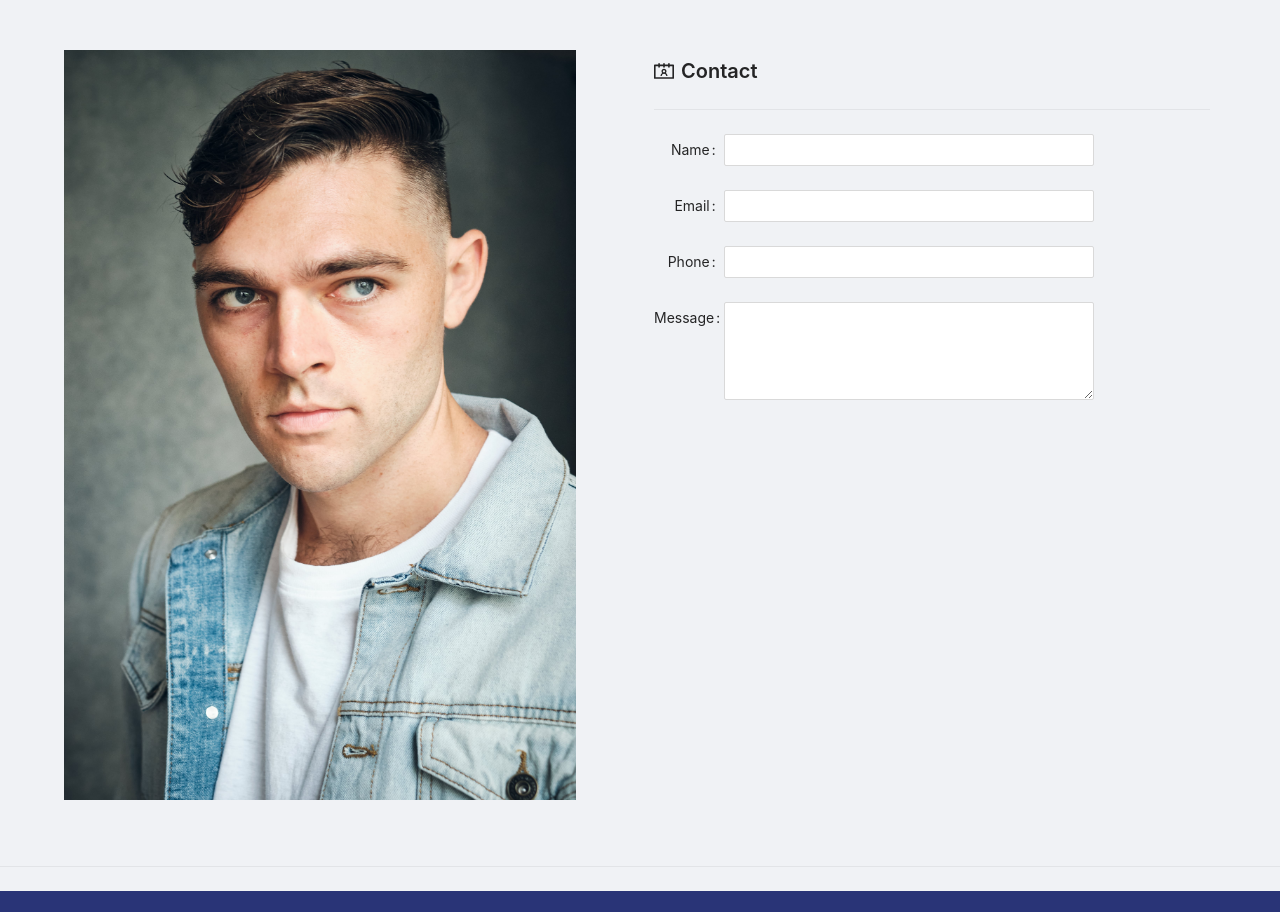
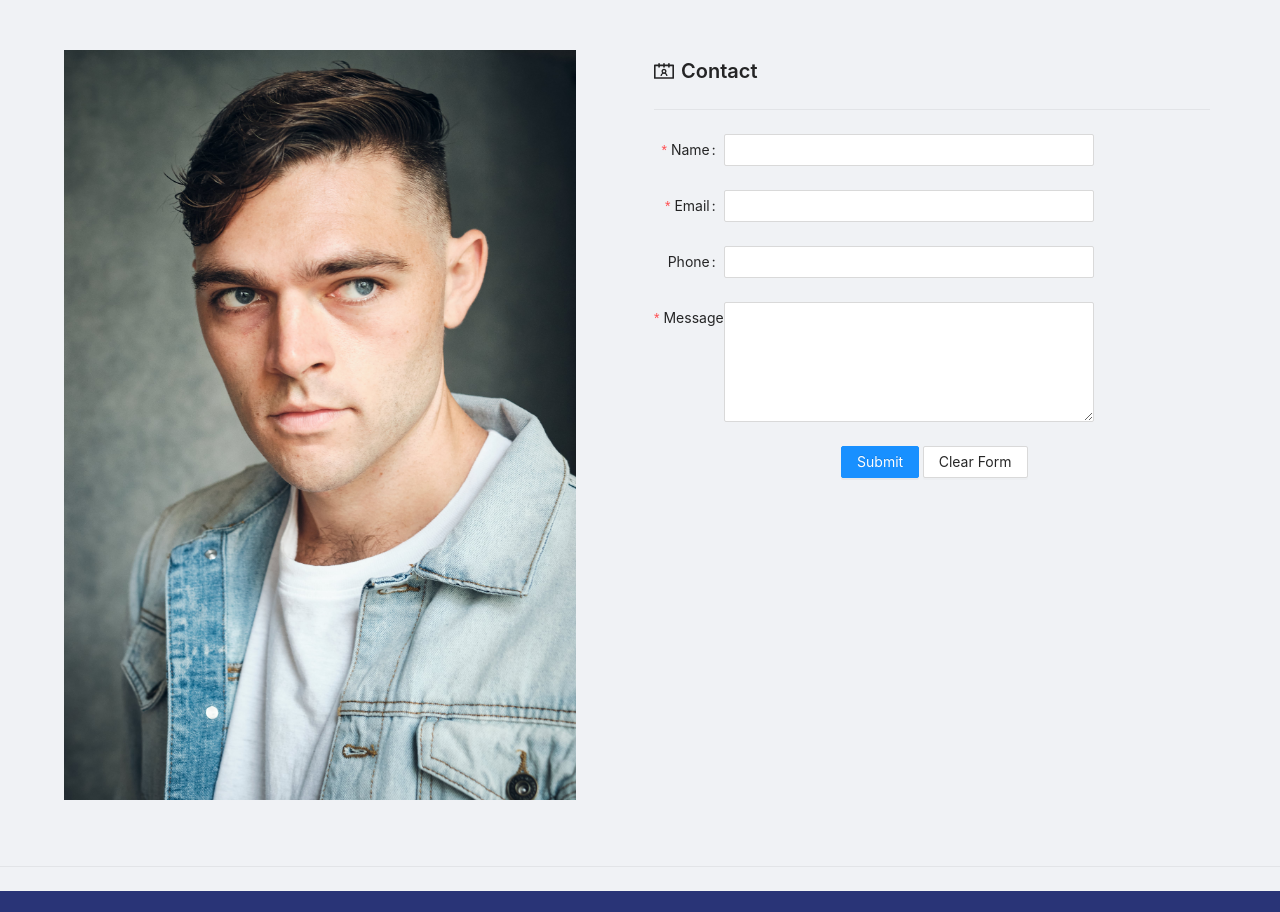
Before and after one commit to sbronicki/generic-portfolio-components, a React (Create React App) app: page / in a window 1280 px wide. Shown: the part 1280-2192 px from the top of the page. Built offline with nearby package versions, Linux system fonts and the light colour scheme.

Commit message:
buttons + form looking noice

```diff
--- a/src/App.tsx
+++ b/src/App.tsx
@@ -108,6 +108,7 @@ const appConfig: config = {
   },
   section: [
     {
+      navId: "about",
       icon: <VideoCameraOutlined style={{ paddingRight: "7px" }} />,
       title: "Actor, Writer, Producer",
       content:
--- a/src/Components/Contact/index.tsx
+++ b/src/Components/Contact/index.tsx
@@ -1,9 +1,12 @@
-import { Form, Input } from "antd";
+import { Button, Form, Input } from "antd";
+import { FormInstance } from "antd/es/form/Form";
 import TextArea from "antd/lib/input/TextArea";
-import React from "react";
+import React, { useState } from "react";
+import { Typography } from "antd";
 
 import Section from "../Section";
 
+const { Text } = Typography;
 interface ContactProps {
   img?: { img: string; left: boolean };
   title?: string;
@@ -36,19 +39,55 @@ interface FormProps {
   fields: Field[];
 }
 const ContactForm = ({ fields }: FormProps) => {
+  const [finished, setFinished] = useState(false);
+  const formRef = React.createRef<FormInstance>();
+  const onClear = () => formRef.current!.resetFields();
+  const onFinish = (values: string) => {
+    onClear();
+    setFinished(true);
+  };
+
   return (
-    <Form wrapperCol={{ span: 16 }} labelCol={{ span: 3, offset: 0 }}>
+    <Form
+      ref={formRef}
+      wrapperCol={{ span: 16 }}
+      labelCol={{ span: 3, offset: 0 }}
+      onFinish={onFinish}
+    >
       {fields.map((field, i) => {
         return (
           <Form.Item
-            name={["contact", field.label]}
+            rules={field.label === "Phone" ? [] : [{ required: true }]}
+            name={[field.label]}
             label={field.label}
             key={field.label}
           >
-            {field.inputType === "area" ? <TextArea rows={4} /> : <Input />}
+            {field.inputType === "area" ? (
+              <TextArea rows={5} maxLength={350} />
+            ) : (
+              <Input maxLength={50} />
+            )}
           </Form.Item>
         );
       })}
+      <Form.Item wrapperCol={{ offset: 8, span: 16 }}>
+        <Button
+          className="button"
+          disabled={finished}
+          type="primary"
+          htmlType="submit"
+        >
+          Submit
+        </Button>
+        <Button className="button" htmlType="button" onClick={onClear}>
+          Clear Form
+        </Button>
+      </Form.Item>
+      {finished && (
+        <Form.Item wrapperCol={{ offset: 8, span: 16 }}>
+          {<Text>Thanks for reaching out!</Text>}
+        </Form.Item>
+      )}
     </Form>
   );
 };
--- a/src/index.css
+++ b/src/index.css
@@ -81,3 +81,6 @@ code {
   border-bottom: none !important;
   transition: none !important;
 }
+.button {
+  margin: 0 0.125em;
+}
```
